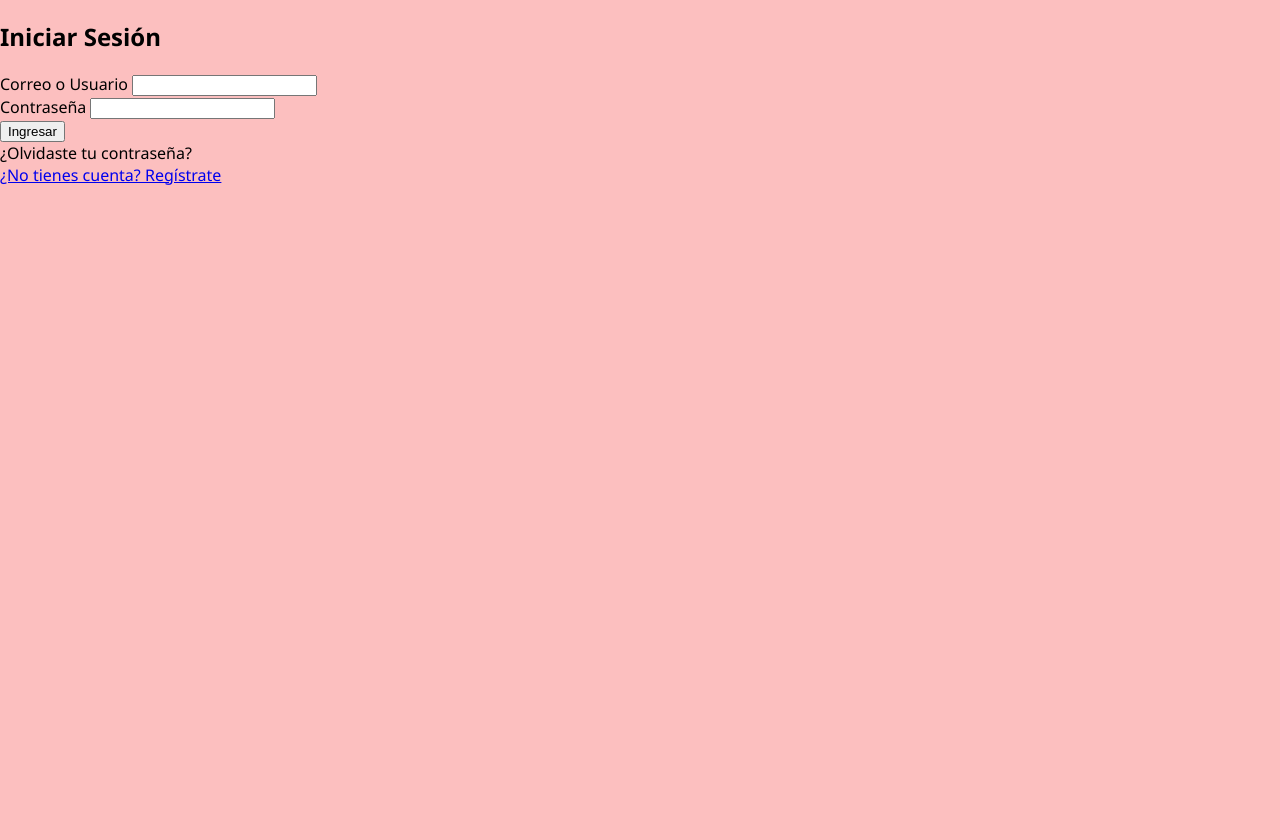
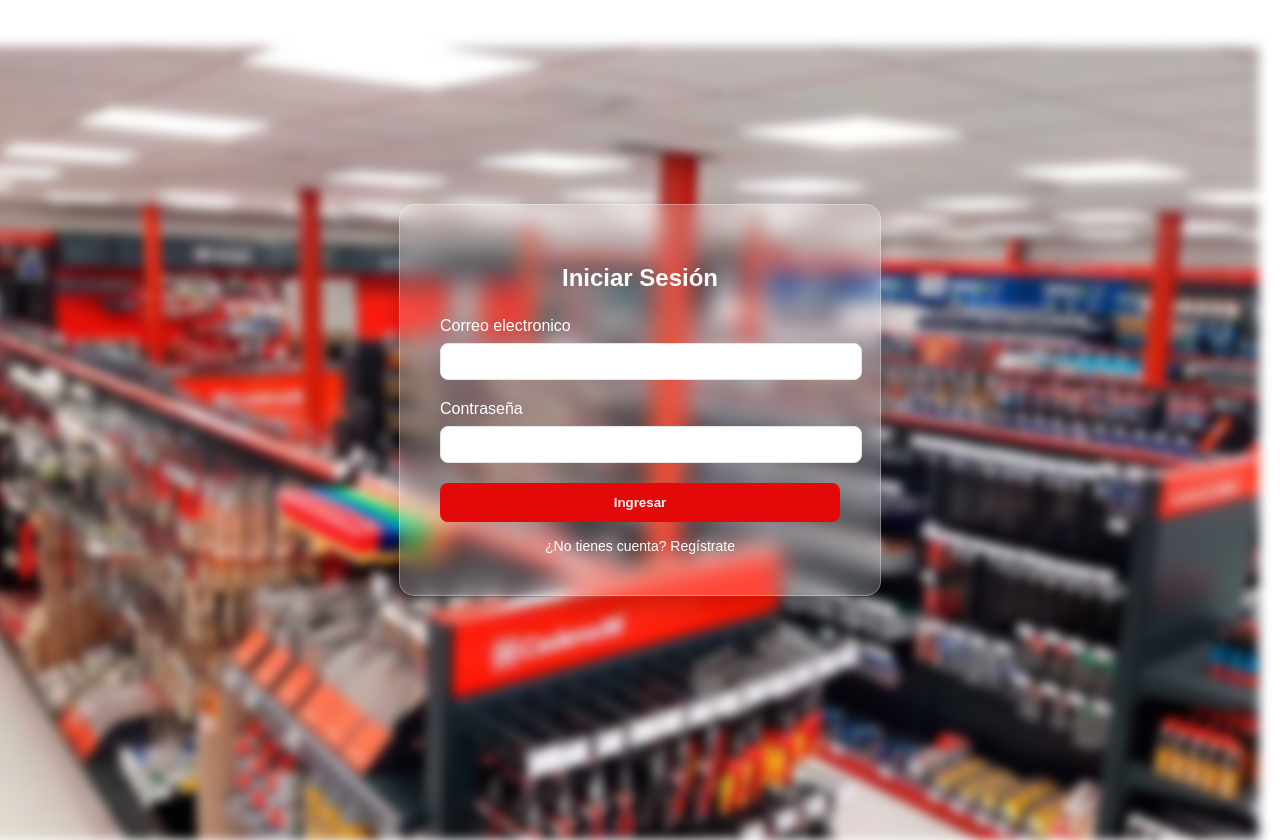
Before and after one commit to b-cayuela-once/Ferremas, a Django app: page /login/ in a window 1280 px wide; the page is wider, and only the part inside the window is pictured. Before the commit the page ends 185 px from the top of that part, so only its background shows below. Run offline with Django 5.2, Linux system fonts and the light colour scheme.

Commit message:
Login css

```diff
--- a/login/static/css/styles.css
+++ b/login/static/login/css/styles.css
@@ -1,25 +1,43 @@
 body {
-  background: linear-gradient(120deg, #2d3436, #636e72);
+  position: relative;
   height: 100vh;
+  margin: 0;
+  font-family: 'Poppins', sans-serif;
   display: flex;
   justify-content: center;
   align-items: center;
-  font-family: 'Poppins', sans-serif;
+  overflow: hidden;
+}
+
+body::before {
+  content: "";
+  position: absolute;
+  top: 0; left: 0;
+  width: 100%;
+  height: 100%;
+  background: url("../img/HISTORIA.png") no-repeat center center fixed;
+  background-size: cover;
+  filter: blur(5px);
+  z-index: -1;
+  transform: scale(1.1); /* evita que se vean bordes borrosos */
 }
 
 .login-container {
-  background: white;
+  background: rgba(255, 255, 255, 0.2); /* semi-transparente */
   padding: 40px;
   border-radius: 15px;
   box-shadow: 0 10px 25px rgba(0,0,0,0.2);
   width: 100%;
   max-width: 400px;
+  backdrop-filter: blur(10px); /* desenfoque interno */
+  -webkit-backdrop-filter: blur(10px); /* compatibilidad con Safari */
+  border: 1px solid rgba(255, 255, 255, 0.3); /* opcional: contorno más definido */
 }
 
 .login-container h2 {
   text-align: center;
   margin-bottom: 25px;
-  color: #2d3436;
+  color: #ffffff;
 }
 
 .form-group {
@@ -29,7 +47,7 @@ body {
 label {
   display: block;
   margin-bottom: 8px;
-  color: #2d3436;
+  color: #ffffff;
 }
 
 input {
@@ -48,7 +66,7 @@ button {
   width: 100%;
   padding: 12px;
   border: none;
-  background-color: #0984e3;
+  background-color: #e30909;
   color: white;
   border-radius: 8px;
   font-weight: bold;
@@ -65,7 +83,7 @@ button:hover {
 }
 
 .extra-links a {
-  color: #636e72;
+  color: #ffffff;
   text-decoration: none;
   font-size: 14px;
 }
--- a/login/templates/login.html
+++ b/login/templates/login.html
@@ -5,7 +5,7 @@
   <meta charset="UTF-8" />
   <meta name="viewport" content="width=device-width, initial-scale=1.0"/>
   <title>Iniciar Sesión - FerreMas+</title>
-  <link rel="stylesheet" href="{% static '/css/styles.css' %}">
+  <link rel="stylesheet" href="{% static 'login/css/styles.css' %}">
 </head>
 <body>
   <div class="login-container">
@@ -13,7 +13,7 @@
     <form method="POST" action="{% url 'login' %}">
       {% csrf_token %}
       <div class="form-group">
-        <label for="username">Correo o Usuario</label>
+        <label for="username">Correo electronico</label>
         <input type="text" id="username" name="username" required />
       </div>
       <div class="form-group">
@@ -23,10 +23,9 @@
       <button type="submit">Ingresar</button>
     </form>
     <div class="extra-links">
-      <a>¿Olvidaste tu contraseña?</a><br>
       <a href="{% url 'signup' %}">¿No tienes cuenta? Regístrate</a>
     </div>
   </div>
-  <script src="{% static '/js/scripts.js' %}"></script>
+  <script src="{% static 'login/js/scripts.js' %}"></script>
 </body>
 </html>
```
Also changed, not shown: catalogo/templates/index.html (+6 -6 lines), catalogo/static/catalogo/css/styles.css (renamed from catalogo/static/css/styles.css), catalogo/static/catalogo/img/HISTORIA.png (renamed from catalogo/static/img/HISTORIA.png), catalogo/static/catalogo/img/SOCIOS.jpeg (renamed from catalogo/static/img/SOCIOS.jpeg), catalogo/static/catalogo/js/scripts.js (renamed from catalogo/static/js/scripts.js), login/static/login/img/HISTORIA.png (added), login/static/login/js/scripts.js (added).
